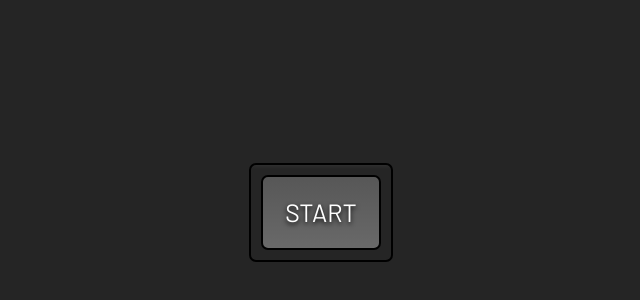
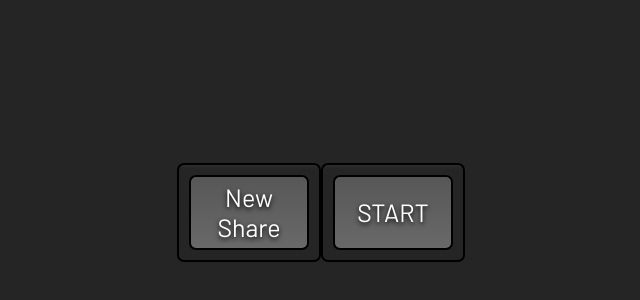
Before and after one commit to nmatthews90/picture-in-picture, a plain HTML site: page index.html in a window 1280 px wide. Shown: the part 188-488 px from the top of the page, without its empty margins (319-959 px from the left). Drawn offline with Linux system fonts and the light colour scheme.

Commit message:
added a new share button

```diff
--- a/index.html
+++ b/index.html
@@ -13,7 +13,11 @@
     <video src="" id="video" controls height="360" width="640" hidden></video>
     <!-- Button -->
     <div class="button-container">
-        <button id="button">START</button>
+        <button  onClick="window.location.reload(true)"> New Share </button>
+    </div>
+
+    <div class="button-container">
+        <button id="button">START </button>
     </div>
     <!-- Script -->
     <script src="script.js"></script>
```
